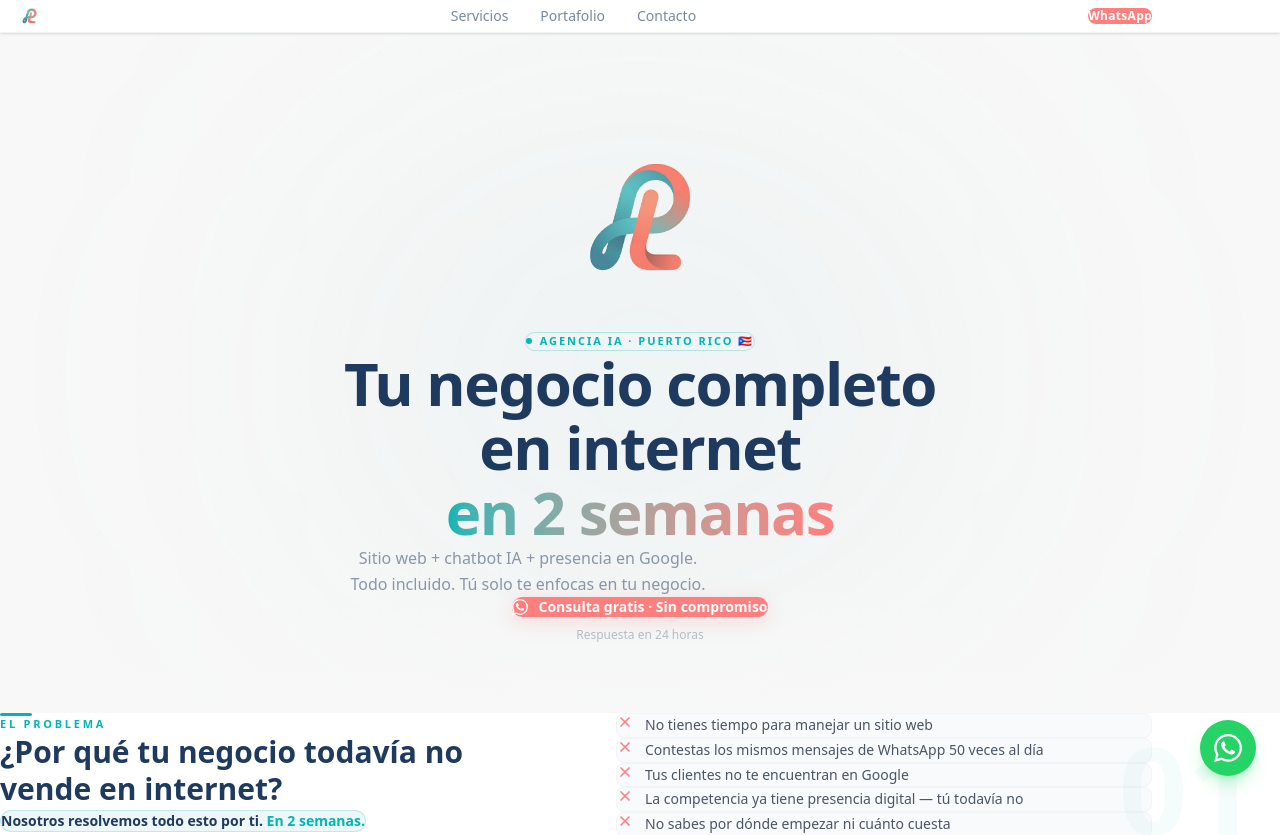
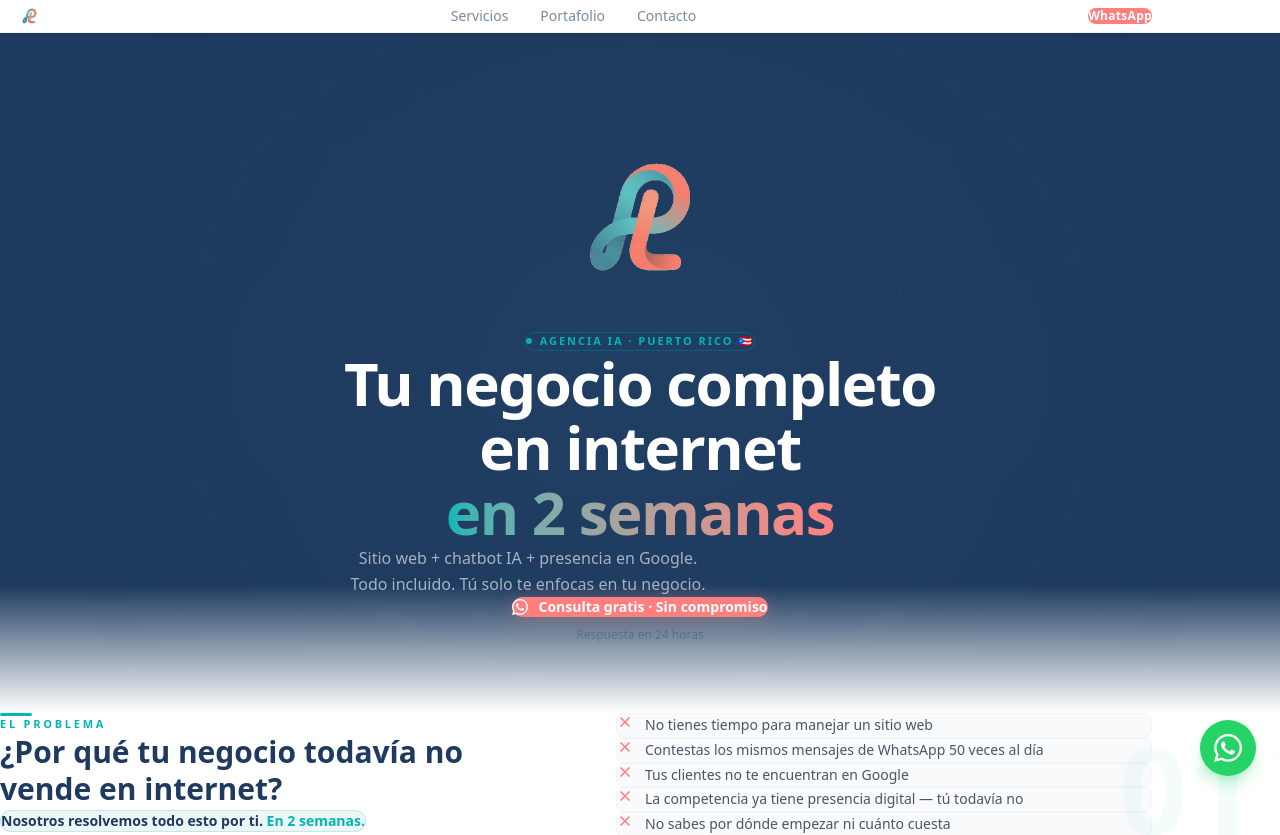
Before and after one commit to rcriveb6-bit/paginalo-, a Next.js app: page / in a window 1280 px wide. Shown: the top 835 px of the page. Built offline with nearby package versions, Linux system fonts and the light colour scheme.

Commit message:
hero azul navy #1E3A5F + texto blanco

```diff
--- a/app/(main)/page.tsx
+++ b/app/(main)/page.tsx
@@ -127,7 +127,7 @@ export default function HomePage() {
     <div className="overflow-x-hidden">
 
       {/* ══ HERO ══════════════════════════════════════════════════════════ */}
-      <section className="relative min-h-[85vh] flex flex-col items-center justify-center bg-[#F8F8F8] overflow-hidden px-6 text-center pb-20">
+      <section className="relative min-h-[85vh] flex flex-col items-center justify-center bg-[#1E3A5F] overflow-hidden px-6 text-center pb-20">
         <div className="absolute inset-0 opacity-[0.025]" style={{ backgroundImage: "radial-gradient(circle, #00B5B5 1px, transparent 1px)", backgroundSize: "40px 40px" }} />
         <div className="absolute top-1/2 left-1/2 -translate-x-1/2 -translate-y-1/2 w-[700px] h-[500px] rounded-full blur-[140px] pointer-events-none"
           style={{ background: "radial-gradient(ellipse, rgba(0,181,181,0.07) 0%, rgba(255,127,127,0.04) 100%)" }} />
@@ -154,14 +154,14 @@ export default function HomePage() {
           </motion.div>
 
           <motion.h1 variants={fadeUp}
-            className="text-4xl sm:text-5xl md:text-6xl font-black text-[#1E3A5F] leading-[1.08] tracking-tight mb-5"
+            className="text-4xl sm:text-5xl md:text-6xl font-black text-white leading-[1.08] tracking-tight mb-5"
           >
             Tu negocio completo<br />
             en internet<br />
             <span className="bg-gradient-to-r from-[#00B5B5] to-[#FF7F7F] bg-clip-text text-transparent">en 2 semanas</span>
           </motion.h1>
 
-          <motion.p variants={fadeUp} className="text-sm md:text-base text-[#1E3A5F]/50 mb-9 leading-relaxed max-w-md mx-auto">
+          <motion.p variants={fadeUp} className="text-sm md:text-base text-white/60 mb-9 leading-relaxed max-w-md mx-auto">
             Sitio web + chatbot IA + presencia en Google.<br />
             Todo incluido. Tú solo te enfocas en tu negocio.
           </motion.p>
@@ -173,7 +173,7 @@ export default function HomePage() {
         </motion.div>
 
         <div className="absolute bottom-0 left-0 right-0 h-32 pointer-events-none"
-          style={{ background: "linear-gradient(to bottom, transparent, #F8F8F8)" }} />
+          style={{ background: "linear-gradient(to bottom, transparent, #FFFFFF)" }} />
       </section>
 
 
```
